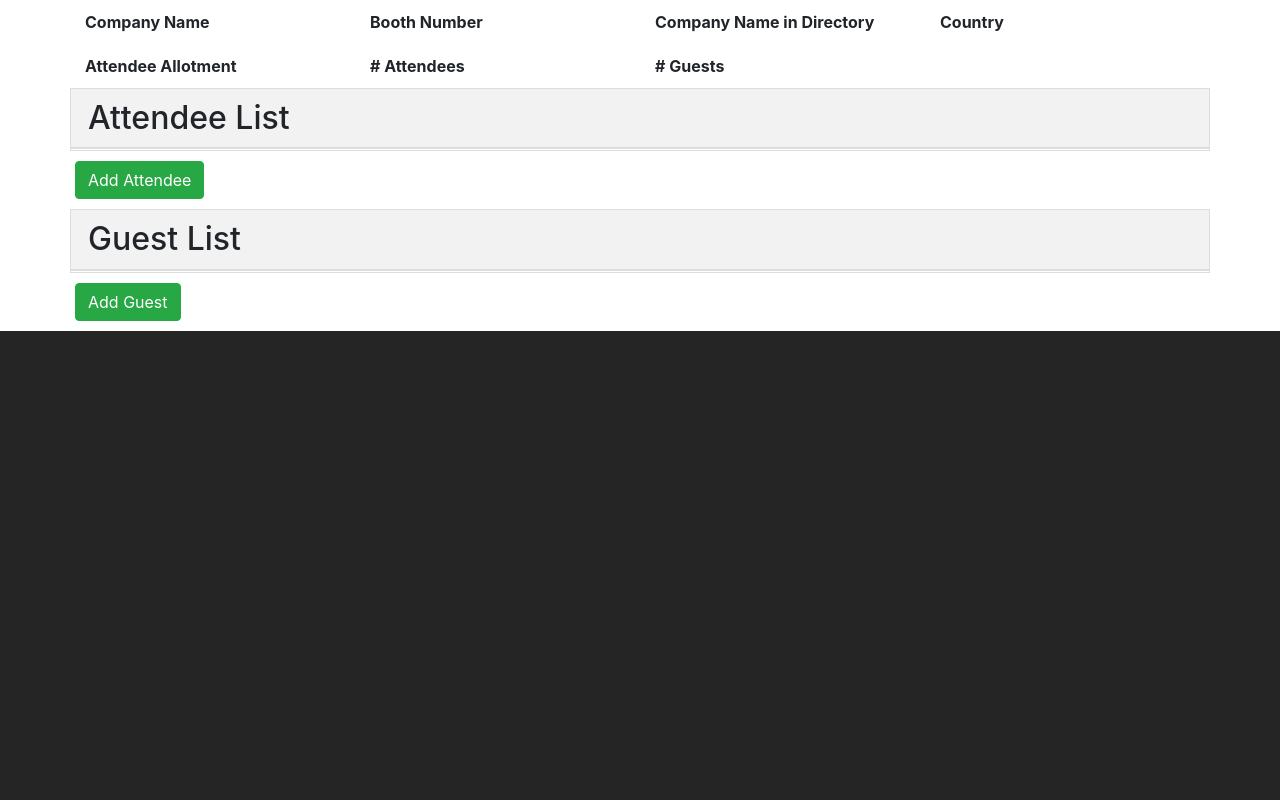
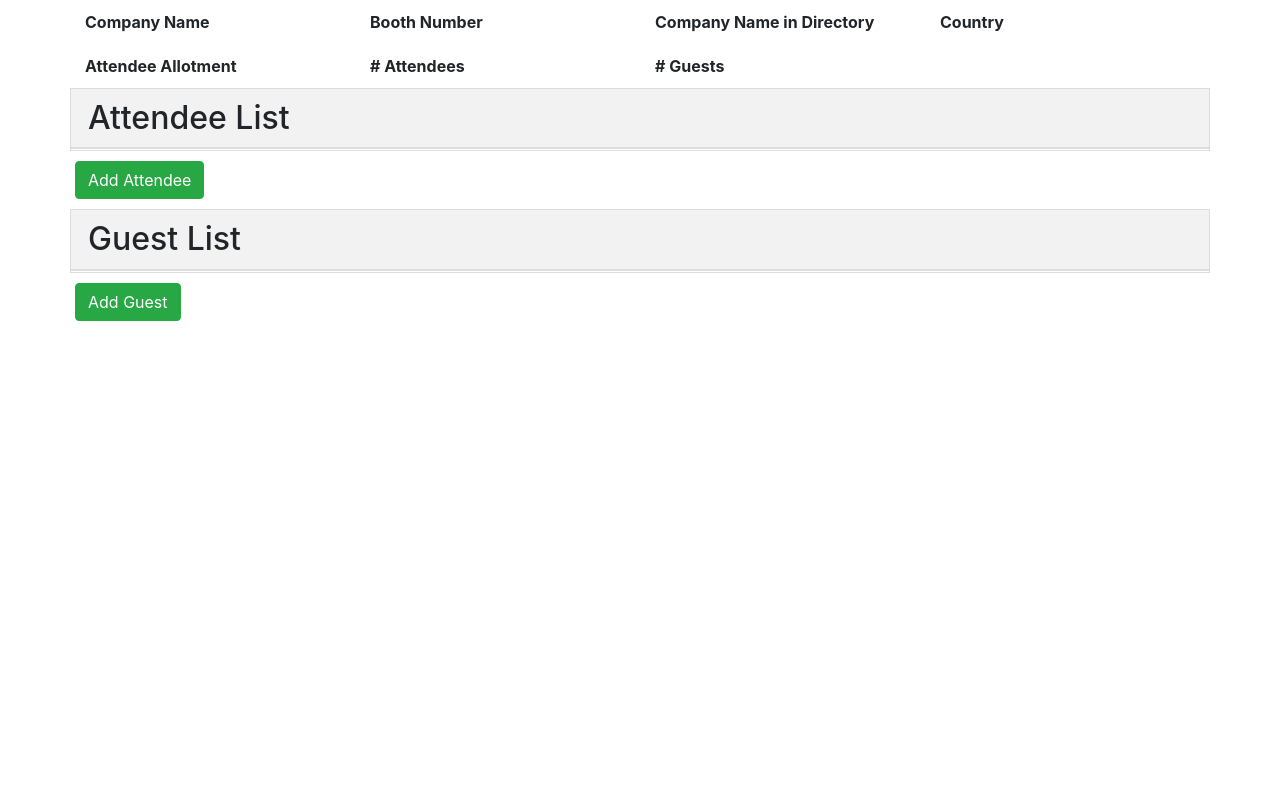
Before and after one commit to plixxer/seafare, a PHP site: page /manifest.php in a window 1280 px wide. Run offline with PHP 8.4, Linux system fonts and the light colour scheme; some libraries are stand-ins or nearby versions.

Commit message:
no message

```diff
--- a/manifest.php
+++ b/manifest.php
@@ -25,7 +25,6 @@
 
 html,body{
 	height:100%;
-	background:#252525;
 }
 
 .unity{
```
